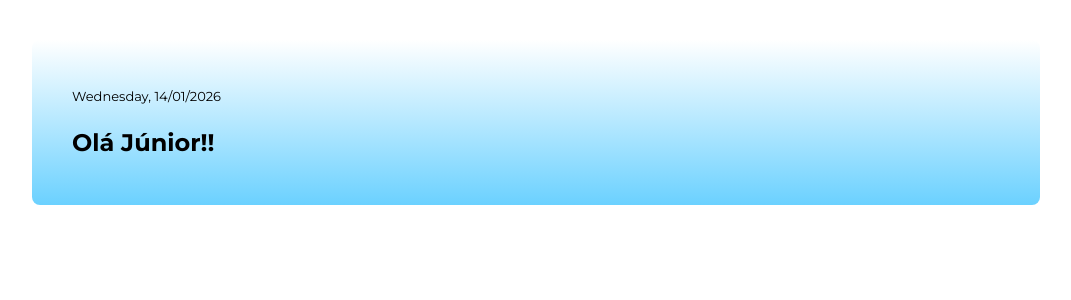
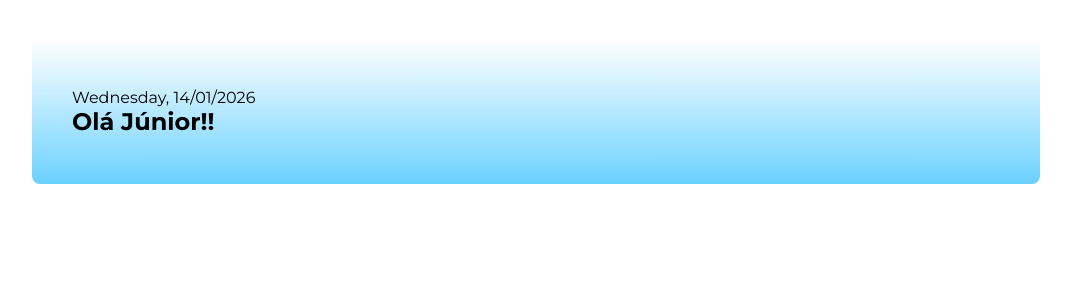
Before and after one commit to LoriJr/Alura-anybank, an Angular app: page / in a window 1280 px wide. Shown: the top 300 px of the page, without its empty margins (104-1175 px from the left). Built offline with nearby package versions, Linux system fonts and the light colour scheme.

Commit message:
criado componente boas-vindas

```diff
--- a/src/app/banner/banner.html
+++ b/src/app/banner/banner.html
@@ -1,7 +1,3 @@
 <header class="banner">
-  <section class="boas-vindas">
-    <span class="data">{{  dataAtual | date:"EEEE, dd/MM/yyyy" }}</span>
-
-    <h1>Olá Júnior!!</h1>
-  </section>
+  <app-boas-vindas />
 </header>
--- a/src/app/banner/banner.ts
+++ b/src/app/banner/banner.ts
@@ -1,14 +1,13 @@
 import { DatePipe } from '@angular/common';
 import { Component } from '@angular/core';
+import { BoasVindas } from "./boas-vindas/boas-vindas";
 
 @Component({
   selector: 'app-banner',
-  imports: [DatePipe],
+  imports: [BoasVindas],
   templateUrl: './banner.html',
   styleUrl: './banner.css',
 })
 export class Banner {
 
-  dataAtual = new Date();
-
 }
--- /dev/null
+++ b/src/app/banner/boas-vindas/boas-vindas.html
@@ -0,0 +1,5 @@
+<section class="boas-vindas">
+    <span class="data">{{  dataAtual | date:"EEEE, dd/MM/yyyy" }}</span>
+
+    <h1>Olá Júnior!!</h1>
+  </section>
--- /dev/null
+++ b/src/app/banner/boas-vindas/boas-vindas.ts
@@ -0,0 +1,14 @@
+import { DatePipe } from '@angular/common';
+import { Component } from '@angular/core';
+
+@Component({
+  selector: 'app-boas-vindas',
+  imports: [DatePipe],
+  templateUrl: './boas-vindas.html',
+  styleUrl: './boas-vindas.css',
+})
+export class BoasVindas {
+
+  dataAtual = new Date();
+
+}
```
Also changed, not shown: src/app/banner/boas-vindas/boas-vindas.css (added).
